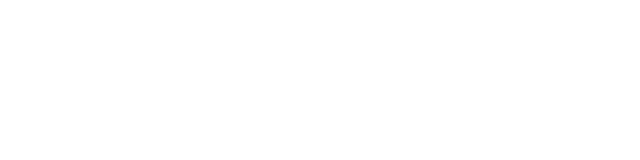
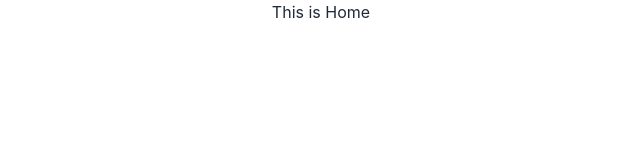
Before and after one commit to rhnchowdhury/Job-Portal-Site, a React (Create React App) app: page / in a window 1280 px wide. Shown: the top 160 px of the page, without its empty margins (319-959 px from the left). Built offline with nearby package versions, Linux system fonts and the light colour scheme.

Commit message:
route setup

```diff
--- a/package.json
+++ b/package.json
@@ -9,6 +9,7 @@
     "daisyui": "^2.50.1",
     "react": "^18.2.0",
     "react-dom": "^18.2.0",
+    "react-router-dom": "^6.8.1",
     "react-scripts": "5.0.1",
     "web-vitals": "^2.1.4"
   },
--- a/src/App.js
+++ b/src/App.js
@@ -1,9 +1,11 @@
+import { RouterProvider } from 'react-router-dom';
 import './App.css';
+import { router } from './Components/Route/Route';
 
 function App() {
   return (
     <div className="App">
-
+      <RouterProvider router={router}></RouterProvider>
     </div>
   );
 }
--- /dev/null
+++ b/src/Components/Layout/Main.js
@@ -0,0 +1,12 @@
+import React from 'react';
+import { Outlet } from 'react-router-dom';
+
+const Main = () => {
+    return (
+        <div>
+            <Outlet></Outlet>
+        </div>
+    );
+};
+
+export default Main;
--- /dev/null
+++ b/src/Components/Pages/Home/Home.js
@@ -0,0 +1,11 @@
+import React from 'react';
+
+const Home = () => {
+    return (
+        <div>
+            <h1>This is Home</h1>
+        </div>
+    );
+};
+
+export default Home;
--- /dev/null
+++ b/src/Components/Route/Route.js
@@ -0,0 +1,17 @@
+import Main from "../Layout/Main";
+import Home from "../Pages/Home/Home";
+
+const { createBrowserRouter } = require("react-router-dom");
+
+export const router = createBrowserRouter([
+    {
+        path: '/',
+        element: <Main></Main>,
+        children: [
+            {
+                path: '/',
+                element: <Home></Home>
+            }
+        ]
+    }
+])
```
Also changed, not shown: 1 other file (tests, documents, lock files or other folders).
